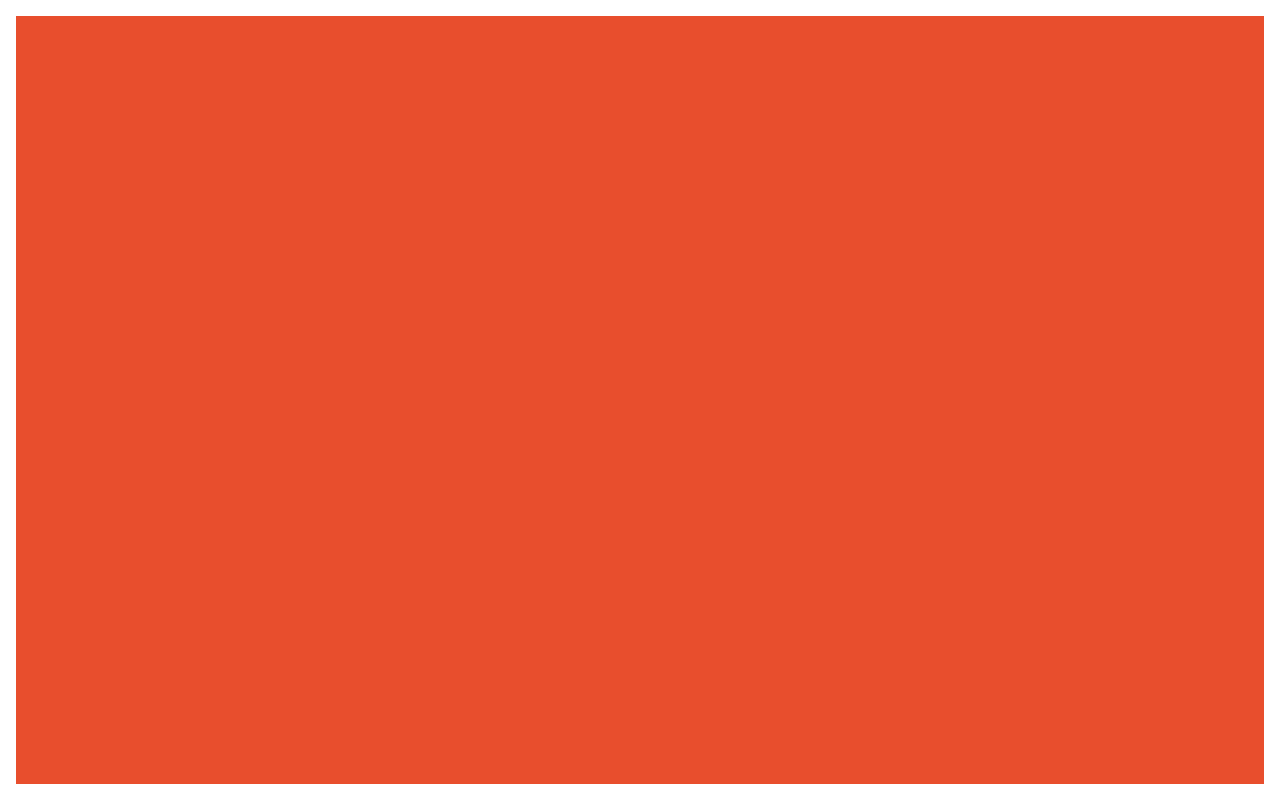
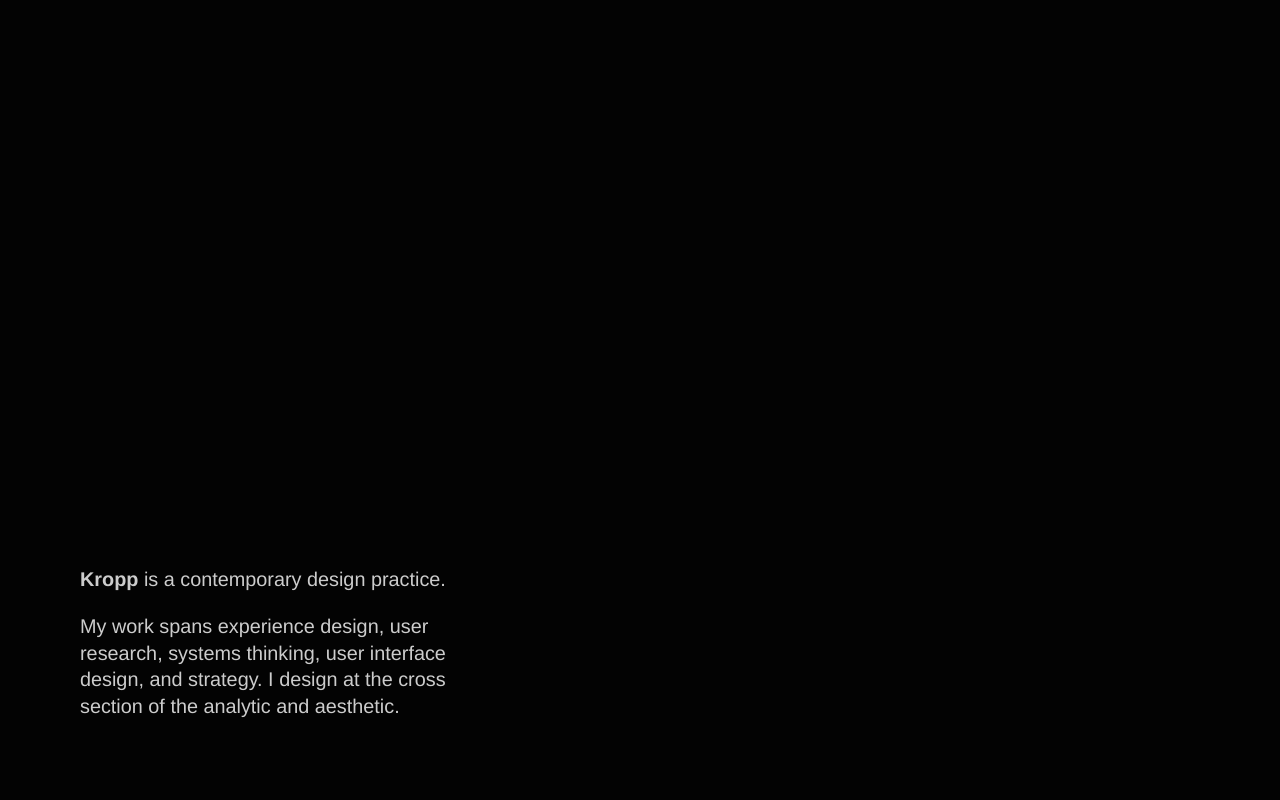
Before and after one commit to justinkropp/kropp.studio, a website built with Parcel: page index.html in a window 1280 px wide. Built offline with nearby package versions, Linux system fonts and the light colour scheme.

Commit message:
updating landing page

```diff
--- a/css/main.scss
+++ b/css/main.scss
@@ -1,3 +1,7 @@
+// Variables
+$black: rgba(0, 0, 0, 0.99);
+$white: rgba(255, 255, 255, 0.99);
+
 * {
   box-sizing: border-box;
   -webkit-font-smoothing: antialiased;
@@ -6,15 +10,51 @@
 
 html,
 body {
-  height: 100%;
   margin: 0;
   padding: 0;
-  font-family:"Scala", serif;
 }
 
 body {
   width: 100%;
   height: 100vh;
-  background: #E84E2D;
-  border: 1em solid #fff;
+  margin: 0;
+  font-family: Helvetica, -apple-system,BlinkMacSystemFont,Arial,sans-serif,Apple Color Emoji,Segoe UI Emoji;
+  -webkit-text-size-adjust: 100%;
+      -ms-text-size-adjust: 100%;
+  background: $black;
 }
+
+a {
+  color: rgba($white, 0.75);
+  text-decoration: none;
+  border-bottom: 2px solid rgba($white, 0.10);
+  transition: all 160ms ease;
+  &:hover {
+    border-bottom: 2px solid rgba($white, 0.75);
+  }
+}
+
+main {
+  width: 100%;
+  height: 100vh;
+  display: flex;
+  flex-direction: column;
+  align-content: flex-end;
+  justify-content: flex-end;
+  padding: 5em;
+  section {
+    max-width: 25em;
+    article {
+      p {
+        margin-top: 0;
+        font-size: 1.24rem;
+        line-height: 1.35;
+        font-weight: 500;
+        color: rgba($white, 0.80);
+        &:last-child {
+          margin: 0;
+        }
+      }
+    }
+  }
+}
--- a/index.html
+++ b/index.html
@@ -22,6 +22,16 @@
 
 <body>
 
+  <main>
+    <section>
+      <article>
+        <p><strong>Kropp</strong> is a contemporary design practice.</p>
+        <p>My work spans experience design, user research, systems thinking, user interface design, and strategy. I design at the cross section of the analytic and aesthetic.</p>
+    </article>
+      </article>
+    </section>
+  </main>
+
   <!-- Add your site or application content here -->
   <script src="js/vendor/modernizr-3.11.2.min.js"></script>
   <script src="js/plugins.js"></script>
```
Also changed, not shown: css/main.css, 1 other file.
